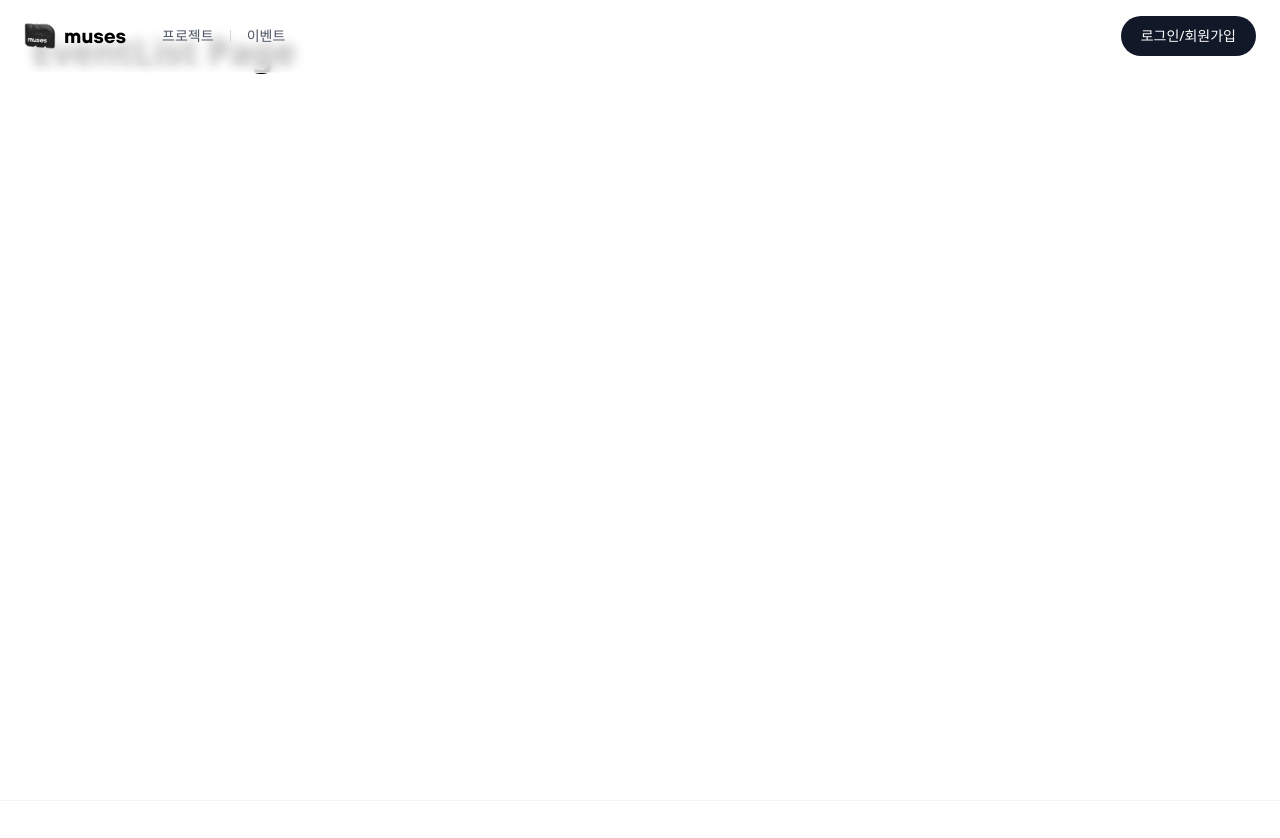
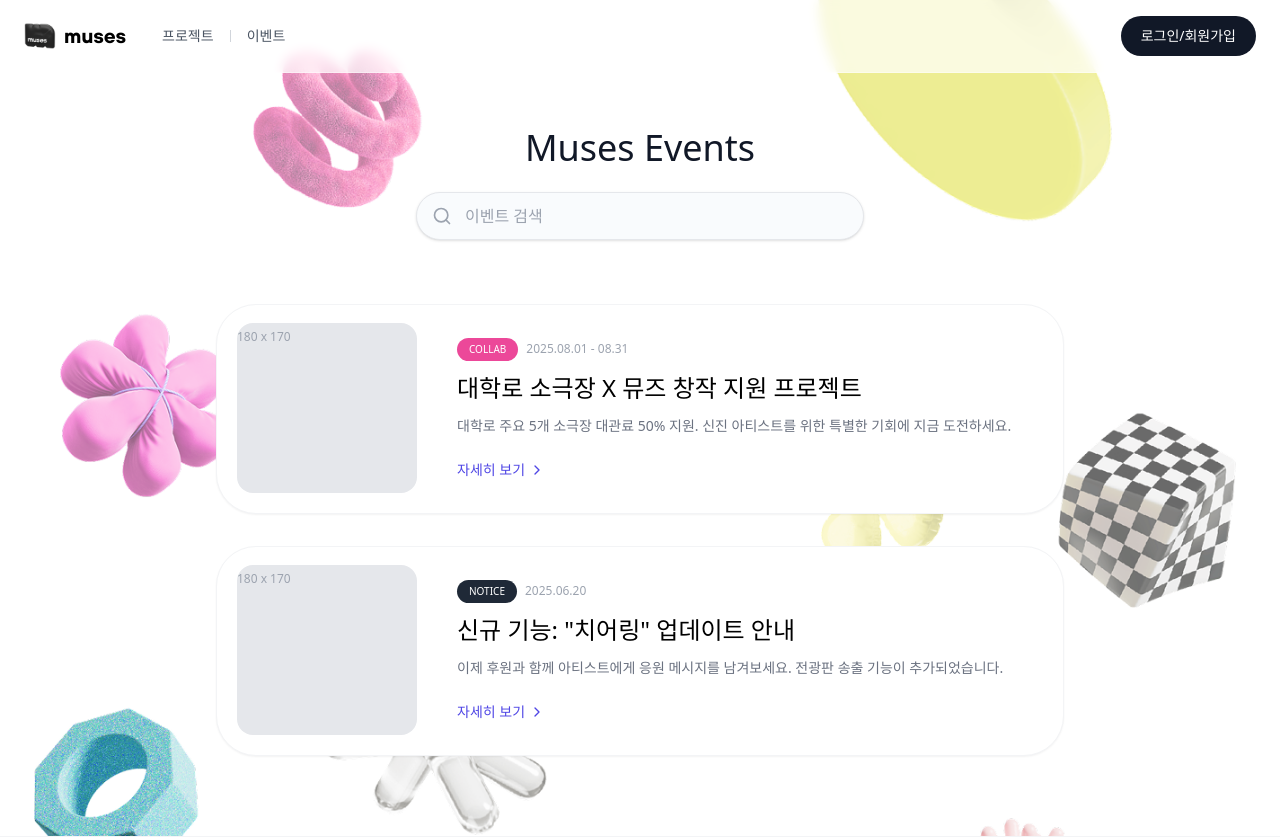
Before and after one commit to gkdmsgus/Muses-, a React (Vite) app: page /events in a window 1280 px wide. Shown: the top 838 px of the page. Built offline with nearby package versions, Linux system fonts and the light colour scheme; a web font is replaced by a local one.

Commit message:
EventList 페이지 UI 구현

```diff
--- /dev/null
+++ b/src/components/EventListPage/EventCard.tsx
@@ -0,0 +1,71 @@
+import type { EventData } from '../../types/event';
+
+export default function EventCard({ event }: { event: EventData }) {
+  // 카테고리별 색상/텍스트 매핑
+  const categoryMap = {
+    COLLAB: { label: 'Collaboration', color: 'bg-solidPink' },
+    NOTICE: { label: 'Notice', color: 'bg-[#1F2937]' },
+    MUSES: { label: 'Muses', color: 'bg-solidPurple' }, //db 보고 임시로 만든거임 피그마엔 없음
+  };
+
+  const { label, color } = categoryMap[event.category];
+
+  return (
+    <div className="relative w-[848px] pt-[24px] pr-[24px] pb-[24px] pl-[240px] rounded-[40px] border border-[#F3F4F6] bg-white shadow-[0_1px_2px_0_rgba(0,0,0,0.05)] flex items-start">
+      {/*이미지 영역 */}
+      <div className="absolute left-[19.94px] top-[17.82px] w-[180px] h-[170px] bg-[#E5E7EB] rounded-[16px] overflow-hidden">
+        <span className="text-black40 text-[12px]">180 x 170</span>
+        {/* <img src={event.thumbnail} className="w-full h-full object-cover" /> */}
+      </div>
+
+      {/* 글자 영역*/}
+      <div className="flex-1 h-[159.75px] py-[8px] pr-[16px] pl-0 flex flex-col justify-center items-start">
+        {/* 카테고리 + 날짜 */}
+        <div className="w-full pb-[12px] flex items-center gap-[8px]">
+          <span
+            className={`${color} text-white text-[10px] font-boldFont leading-[15px] px-[12px] py-[4px] rounded-full uppercase`}
+          >
+            {event.category}
+          </span>
+          <span className="text-[#9CA3AF] text-[12px] font-mediumFont leading-[16px]">
+            {event.category === 'COLLAB'
+              ? `${event.start_date} - ${event.end_date}`
+              : event.posted_at}
+          </span>
+        </div>
+
+        {/* 타이틀 */}
+        <h3 className="w-full pb-[12px] text-[#000000] text-[24px] font-boldFont leading-[30px]">
+          {event.title}
+        </h3>
+
+        {/* 디스크립션 */}
+        <p className="w-full text-[#6B7280] text-[14px] font-mainFont leading-normal line-clamp-1">
+          {event.desscription}
+        </p>
+
+        {/* 자세히 보기 버튼 */}
+        <button className="pt-[24px] flex items-center gap-0 text-[#4F46E5] text-[14px] font-boldFont leading-[20px] group">
+          자세히 보기
+          <div className="pl-[4px] w-[20px] h-[16px] flex items-center">
+            <svg
+              xmlns="http://www.w3.org/2000/svg"
+              width="16"
+              height="16"
+              viewBox="0 0 16 16"
+              fill="none"
+            >
+              <path
+                d="M6 12L10 8L6 4"
+                stroke="#4F46E5"
+                strokeWidth="1.33333"
+                strokeLinecap="round"
+                strokeLinejoin="round"
+              />
+            </svg>
+          </div>
+        </button>
+      </div>
+    </div>
+  );
+}
--- /dev/null
+++ b/src/components/EventListPage/EventHero.tsx
@@ -0,0 +1,9 @@
+export default function EventHero() {
+  return (
+    <div className="flex flex-col items-center">
+      <h1 className="text-[36px] font-blackFont leading-[40px] text-mainBlack text-center">
+        Muses Events
+      </h1>
+    </div>
+  );
+}
--- /dev/null
+++ b/src/components/EventListPage/EventList.tsx
@@ -0,0 +1,12 @@
+import EventCard from './EventCard';
+import { MOCK_EVENTS } from '../../mocks/events';
+
+export default function EventList() {
+  return (
+    <div className="flex flex-col gap-[32px] w-full items-center">
+      {MOCK_EVENTS.map((event) => (
+        <EventCard key={event.event_id} event={event} />
+      ))}
+    </div>
+  );
+}
--- /dev/null
+++ b/src/components/EventListPage/EventSearchBar.tsx
@@ -0,0 +1,41 @@
+export default function EventSearchBar() {
+  return (
+    <div className="w-[448px] mx-auto flex flex-col items-start">
+      {/* 검색 아이콘과 입력창을 감싸는 컨테이너 */}
+      <div className="relative w-full">
+        {/* 검색 아이콘 (SVG) */}
+        <div className="absolute left-[16px] top-[14px] w-[20px] h-[20px]">
+          <svg
+            xmlns="http://www.w3.org/2000/svg"
+            width="20"
+            height="20"
+            viewBox="0 0 20 20"
+            fill="none"
+          >
+            <path
+              d="M9.16667 15.8333C12.8486 15.8333 15.8333 12.8486 15.8333 9.16667C15.8333 5.48477 12.8486 2.5 9.16667 2.5C5.48477 2.5 2.5 5.48477 2.5 9.16667C2.5 12.8486 5.48477 15.8333 9.16667 15.8333Z"
+              stroke="#9CA3AF"
+              strokeWidth="1.66667"
+              strokeLinecap="round"
+              strokeLinejoin="round"
+            />
+            <path
+              d="M17.4998 17.5001L13.9165 13.9167"
+              stroke="#9CA3AF"
+              strokeWidth="1.66667"
+              strokeLinecap="round"
+              strokeLinejoin="round"
+            />
+          </svg>
+        </div>
+
+        {/* 실제 입력창 */}
+        <input
+          type="text"
+          placeholder="이벤트 검색"
+          className="w-full h-[48px] pl-[48px] pr-[16px] py-[13.5px] rounded-full border border-white60 bg-mainWhite shadow-sm focus:outline-none placeholder:text-black40 font-mainFont"
+        />
+      </div>
+    </div>
+  );
+}
--- /dev/null
+++ b/src/mocks/events.ts
@@ -0,0 +1,30 @@
+import type { EventData } from '../types/event';
+
+export const MOCK_EVENTS: EventData[] = [
+  {
+    event_id: 1,
+    category: 'COLLAB',
+    title: '대학로 소극장 X 뮤즈 창작 지원 프로젝트',
+    desscription:
+      '대학로 주요 5개 소극장 대관료 50% 지원. 신진 아티스트를 위한 특별한 기회에 지금 도전하세요.',
+    content: '상세 내용...',
+    start_date: '2025.08.01',
+    end_date: '08.31',
+    posted_at: null,
+    created_at: '2025-01-24',
+    updated_at: '2025-01-24',
+  },
+  {
+    event_id: 2,
+    category: 'NOTICE',
+    title: '신규 기능: "치어링" 업데이트 안내',
+    desscription:
+      '이제 후원과 함께 아티스트에게 응원 메시지를 남겨보세요. 전광판 송출 기능이 추가되었습니다.',
+    content: '상세 내용...',
+    start_date: null,
+    end_date: null,
+    posted_at: '2025.06.20',
+    created_at: '2025-01-24',
+    updated_at: '2025-01-24',
+  },
+];
--- a/src/pages/EventListPage.tsx
+++ b/src/pages/EventListPage.tsx
@@ -1,7 +1,23 @@
+import EventHero from '../components/EventListPage/EventHero';
+import EventSearchBar from '../components/EventListPage/EventSearchBar';
+import EventList from '../components/EventListPage/EventList';
 export default function EventListPage() {
   return (
-    <div className="min-h-screen p-8">
-      <h1 className="text-4xl font-bold mb-4">EventList Page</h1>
+    <div
+      className="min-h-screen w-full bg-cover bg-center bg-no-repeat"
+      style={{
+        backgroundImage: 'url("src/assets/images/backgrounds/event_bg.png")',
+      }}
+    >
+      <section className="mx-auto w-[896px] flex flex-col pt-[128px] pb-[80px] px-[24px] gap-[64px]">
+        <div className="flex flex-col items-center gap-[24px]">
+          <EventHero /> {/* 로고/타이틀 */}
+          <EventSearchBar /> {/* 검색창 */}
+        </div>
+
+        {/* 3. 이벤트 리스트 컴포넌트 */}
+        <EventList />
+      </section>
     </div>
   );
 }
--- /dev/null
+++ b/src/types/event.ts
@@ -0,0 +1,12 @@
+export interface EventData {
+  event_id: number;
+  category: 'COLLAB' | 'NOTICE' | 'MUSES';
+  title: string;
+  desscription: string; // db에 오타(ss)가 있음 일단 그대로 사용
+  content: string;
+  start_date: string | null;
+  end_date: string | null;
+  posted_at: string | null;
+  created_at: string;
+  updated_at: string;
+}
```
Also changed, not shown: src/assets/images/backgrounds/event_bg.png (added).
